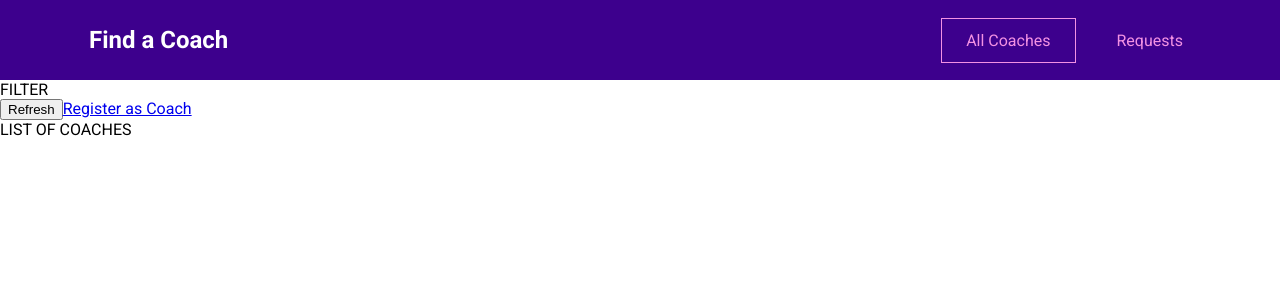
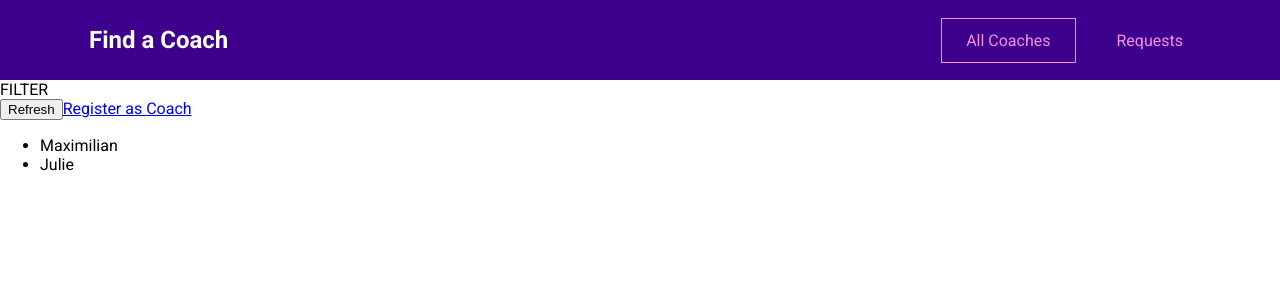
Before and after one commit to gutmanl/vue-the-complete-guide, a Vue app: page /coaches in a window 1280 px wide. Shown: the top 300 px of the page. Built offline with nearby package versions, Linux system fonts and the light colour scheme.

Commit message:
adding coaches boilerplate

```diff
--- a/src/main.js
+++ b/src/main.js
@@ -1,5 +1,6 @@
 import { createApp } from 'vue';
 import router from './router';
+import store from './store';
 import App from './App';
 
-createApp(App).use(router).mount('#app');
+createApp(App).use(router).use(store).mount('#app');
--- a/src/pages/coaches/CoachesList.vue
+++ b/src/pages/coaches/CoachesList.vue
@@ -7,6 +7,24 @@
             <button>Refresh</button>
             <router-link to="/register">Register as Coach</router-link>
         </div>
-        LIST OF COACHES
+        <ul v-if="hasCoaches">
+            <li v-for="coach in filteredCoaches" :key="coach.id">
+                {{ coach.firstName }}
+            </li>
+        </ul>
+        <h3 v-else>No coaches in system</h3>
     </section>
 </template>
+
+<script>
+export default {
+    computed: {
+        filteredCoaches() {
+            return this.$store.getters['coaches/coaches'];
+        },
+        hasCoaches() {
+            return this.$store.getters['coaches/hasCoaches'];
+        }
+    }
+};
+</script>
--- /dev/null
+++ b/src/store/index.js
@@ -0,0 +1,11 @@
+import { createStore } from "vuex";
+import coachesModule from './modules/coaches/index.js';
+
+const store = createStore({
+    modules: {
+        coaches: coachesModule,
+
+    }
+});
+
+export default store;
--- /dev/null
+++ b/src/store/modules/coaches/actions.js
@@ -0,0 +1 @@
+export default {};
--- /dev/null
+++ b/src/store/modules/coaches/getters.js
@@ -0,0 +1,8 @@
+export default {
+    coaches(state) {
+        return state.coaches;
+    },
+    hasCoaches(state) {
+        return state.coaches && state.coaches.length > 0;
+    }
+};
--- /dev/null
+++ b/src/store/modules/coaches/index.js
@@ -0,0 +1,35 @@
+import mutations from './mutations.js';
+import actions from './actions.js';
+import getters from './getters.js';
+
+
+export default {
+    namespaced: true,
+    state() {
+        return {
+            coaches: [
+                {
+                  id: 'c1',
+                  firstName: 'Maximilian',
+                  lastName: 'Schwarzmüller',
+                  areas: ['frontend', 'backend', 'career'],
+                  description:
+                    "I'm Maximilian and I've worked as a freelance web developer for years. Let me help you become a developer as well!",
+                  hourlyRate: 30
+                },
+                {
+                  id: 'c2',
+                  firstName: 'Julie',
+                  lastName: 'Jones',
+                  areas: ['frontend', 'career'],
+                  description:
+                    'I am Julie and as a senior developer in a big tech company, I can help you get your first job or progress in your current role.',
+                  hourlyRate: 30
+                }
+              ]
+        };
+    },
+    mutations: mutations,
+    actions: actions,
+    getters: getters
+};
--- /dev/null
+++ b/src/store/modules/coaches/mutations.js
@@ -0,0 +1 @@
+export default {};
```
